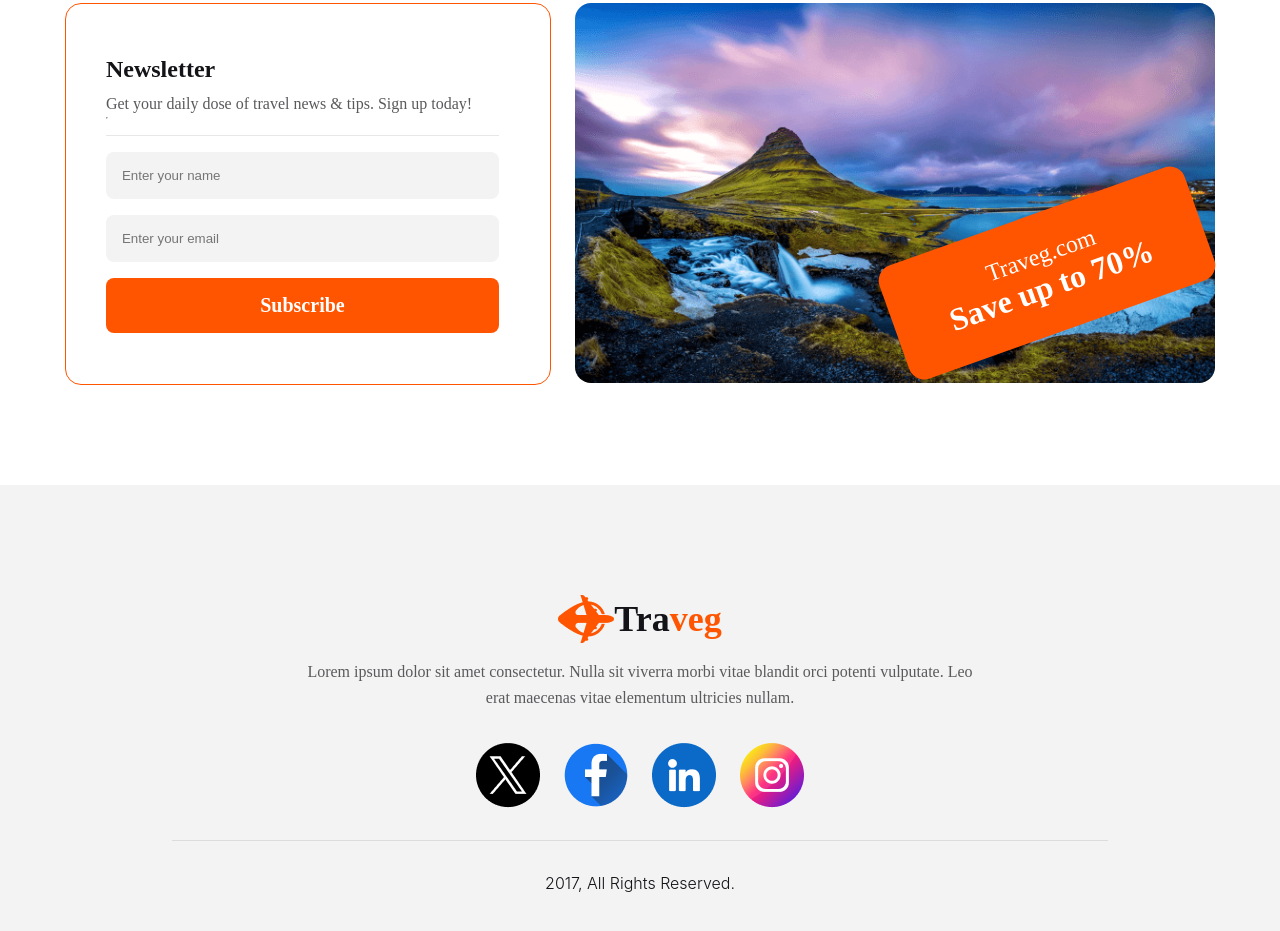
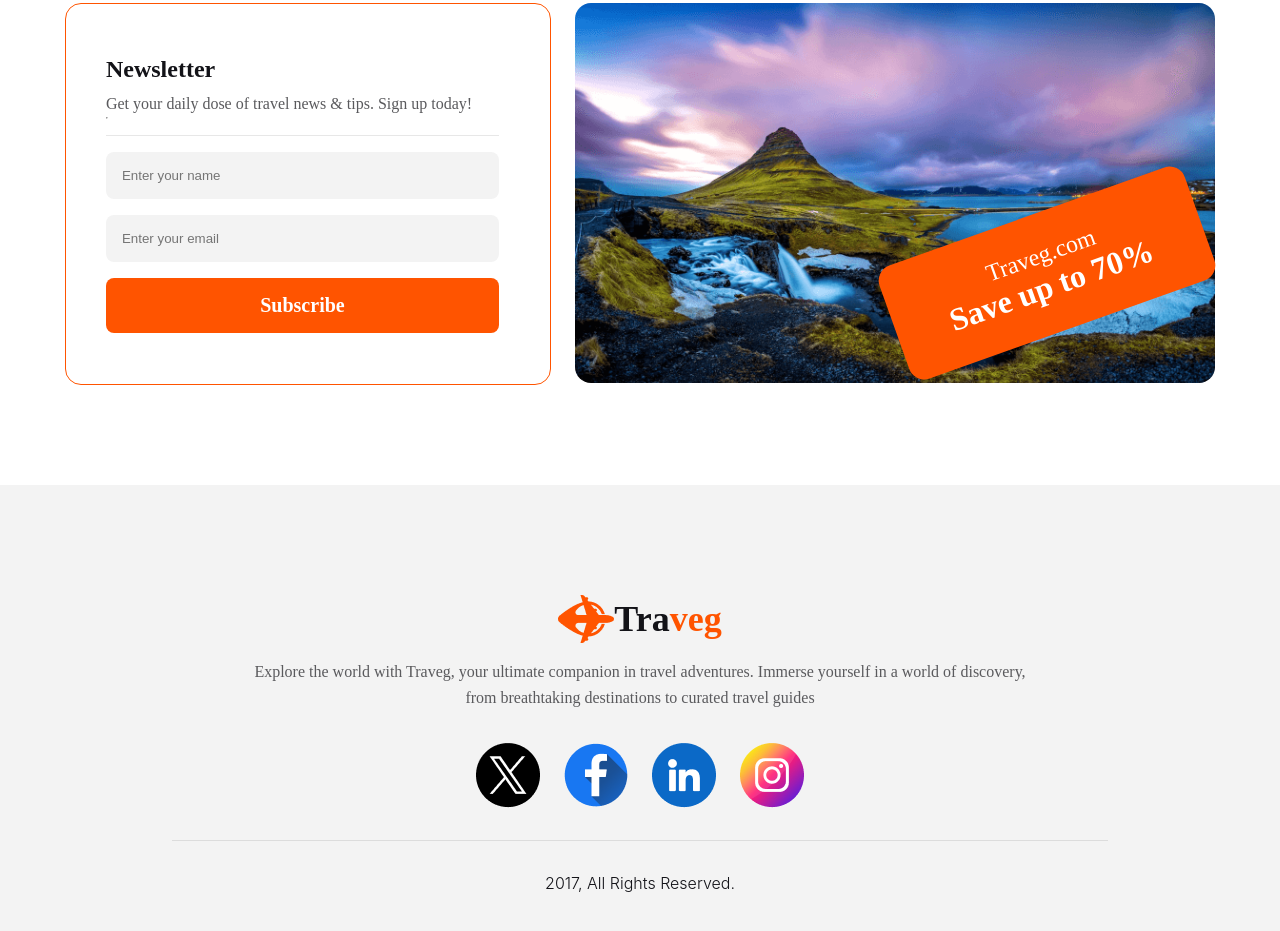
Before and after one commit to strongfornt/AssingmentTwo, a plain HTML site: page index.html in a window 1280 px wide. Shown: the part 7183-8114 px from the top of the page. Drawn offline with Linux system fonts and the light colour scheme.

Commit message:
footer description change

```diff
--- a/index.html
+++ b/index.html
@@ -593,7 +593,7 @@
           </div>
         </div>
         <div class="footer-description">
-          <p class="footer-description-pra">Lorem ipsum dolor sit amet consectetur. Nulla sit viverra morbi vitae blandit orci potenti vulputate. Leo <br> erat maecenas vitae elementum ultricies nullam. </p>
+          <p class="footer-description-pra">Explore the world with Traveg, your ultimate companion in travel adventures.  Immerse yourself in a world of discovery, <br> from breathtaking destinations to curated travel guides </p>
         </div>
           <div class="footer-icon">
             <img src="Images/Twitter.png" alt="twitter" class="twitter">
```
